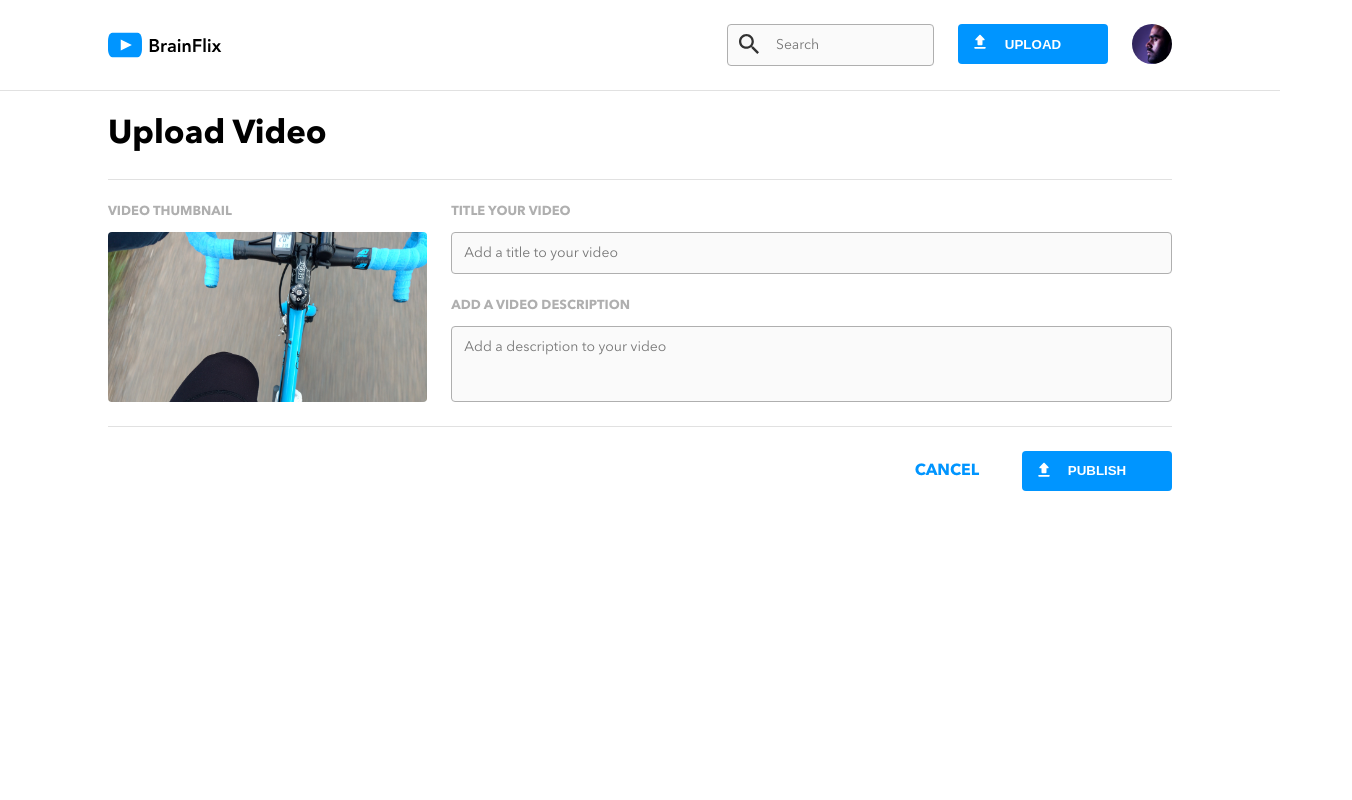
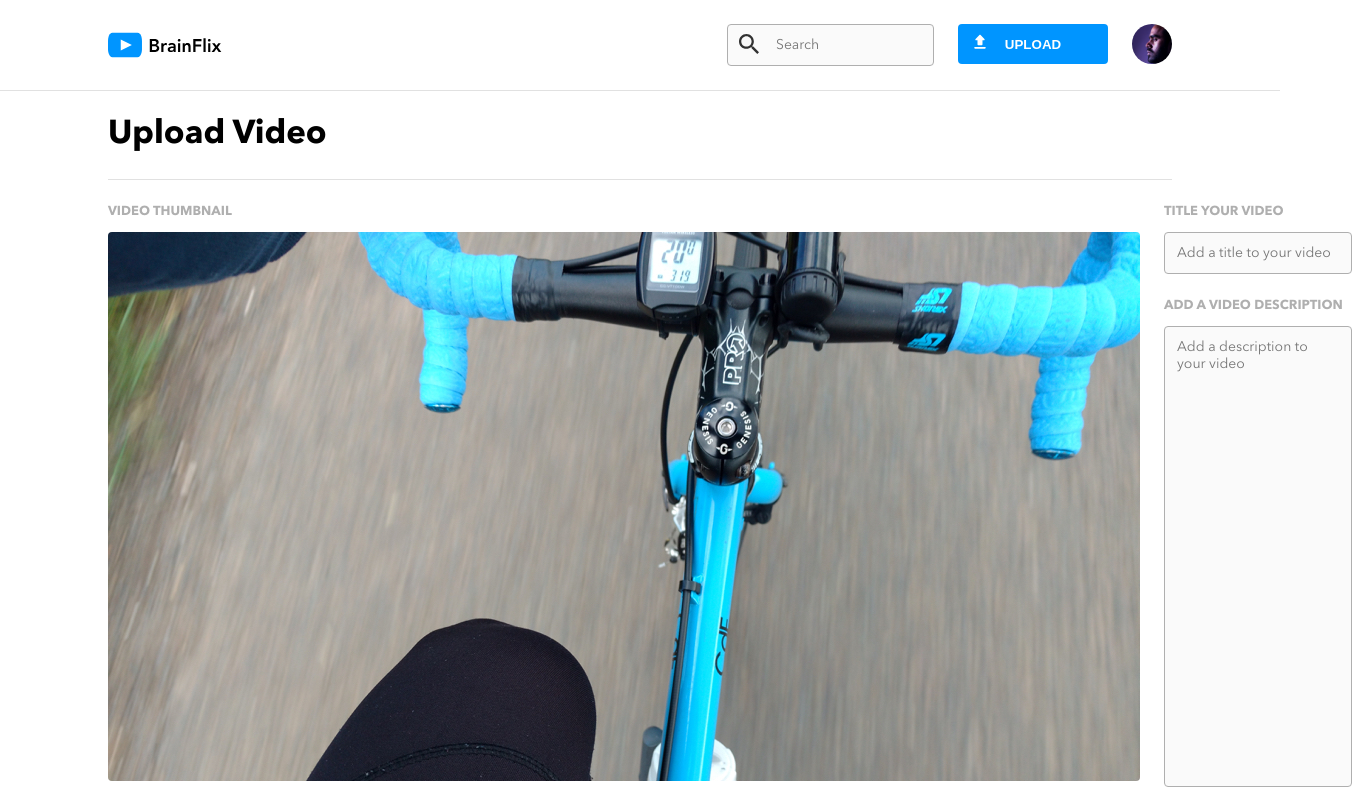
Before and after one commit to Be-bo/brainstation-brainflix, a React (Create React App) app: page /upload in a window 1280 px wide. Shown: the top 800 px of the page, 1352 px wide, since content can reach past the window. Built offline with nearby package versions, Linux system fonts and the light colour scheme.

Commit message:
Added and tested a basic post request - works with EC2 instance API Express application

```diff
--- a/package.json
+++ b/package.json
@@ -9,6 +9,7 @@
     "axios": "^1.5.1",
     "react": "^18.2.0",
     "react-dom": "^18.2.0",
+    "react-dropzone": "^14.2.3",
     "react-router-dom": "^6.17.0",
     "react-scripts": "5.0.1",
     "sass": "^1.69.4",
--- a/src/components/Upload/Upload.jsx
+++ b/src/components/Upload/Upload.jsx
@@ -2,9 +2,32 @@ import React from "react";
 import { BrowserRouter as Router, Routes, Route, Link } from "react-router-dom";
 import NavBar from "../NavBar/NavBar";
 import "./Upload.scss";
+import { useDropzone } from "react-dropzone";
+import axios from 'axios';
 import thumbnail from "../../assets/Images/Upload-video-preview.jpg";
 
 function Upload() {
+
+	// TODO: move to a JS file
+	const onDrop = (filesSelected) => {
+		console.log(filesSelected);
+		const formData = new FormData();
+		formData.append('image', filesSelected[0]);
+
+		axios.post('http://3.145.198.110:80/upload', formData, {
+			Headers:{
+				'Content-Type': 'multipart/form-data',
+			},
+		})
+		.then((res) => {
+			console.log(res.data);
+		})
+		.catch((err) => {
+			console.error(err.message);
+		})
+	};
+	const { getRootProps, getInputProps } = useDropzone({ onDrop });
+
 	return (
 		<div>
 			<NavBar />
@@ -13,10 +36,9 @@ function Upload() {
 				<h1 className="upload-form__page-title upload-form__title">Upload Video</h1>
 
 				<div className="upload-form__input-layer">
-					<div className="upload-form__thumbnail-div">
-						<h3 className="upload-form__title upload-form__label">
-							Video Thumbnail
-						</h3>
+					<div className="upload-form__thumbnail-div" {...getRootProps({ className: "dropzone" })}>
+						<input {...getInputProps()} />
+						<h3 className="upload-form__title upload-form__label">Video Thumbnail</h3>
 						<img className="upload-form__thumbnail" src={thumbnail} />
 					</div>
 
```
Also changed, not shown: src/components/Upload/UploadDialog.jsx (added, +22 -0 lines), 1 other file (tests, documents, lock files or other folders).
